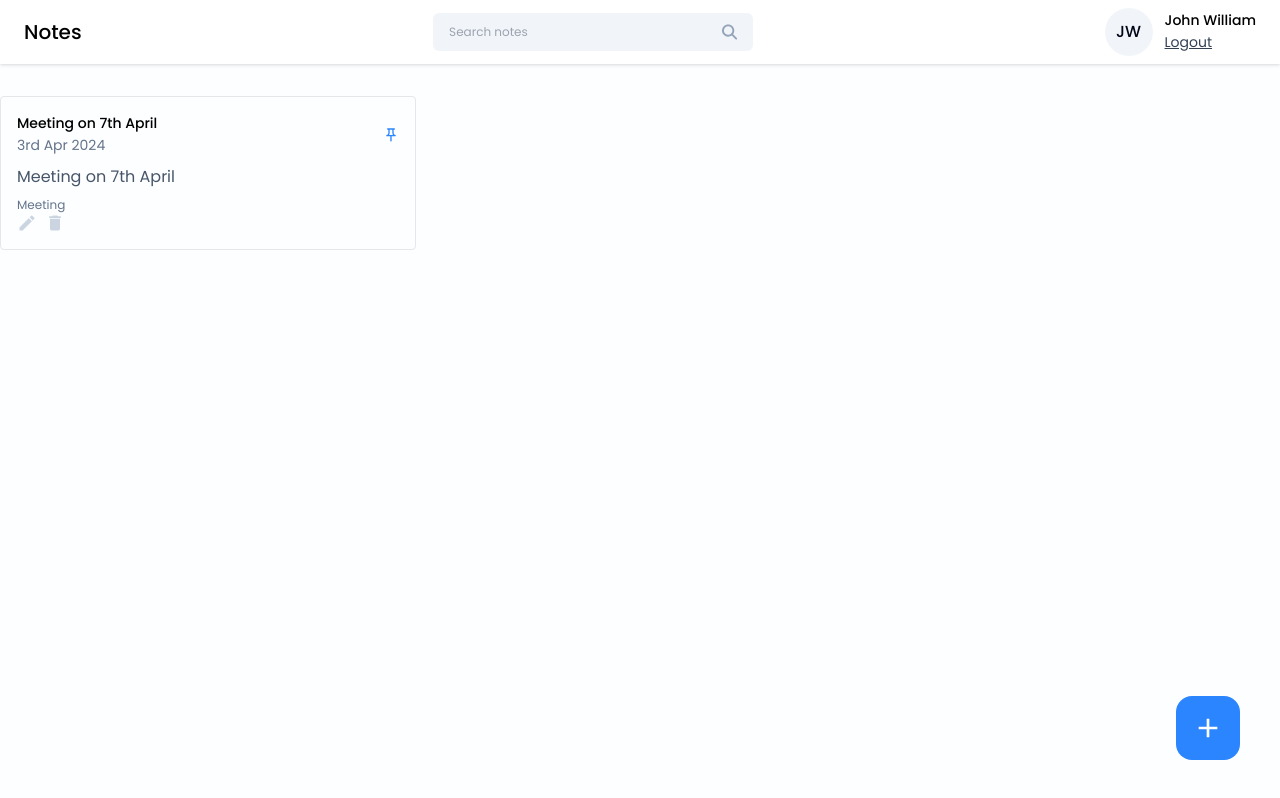
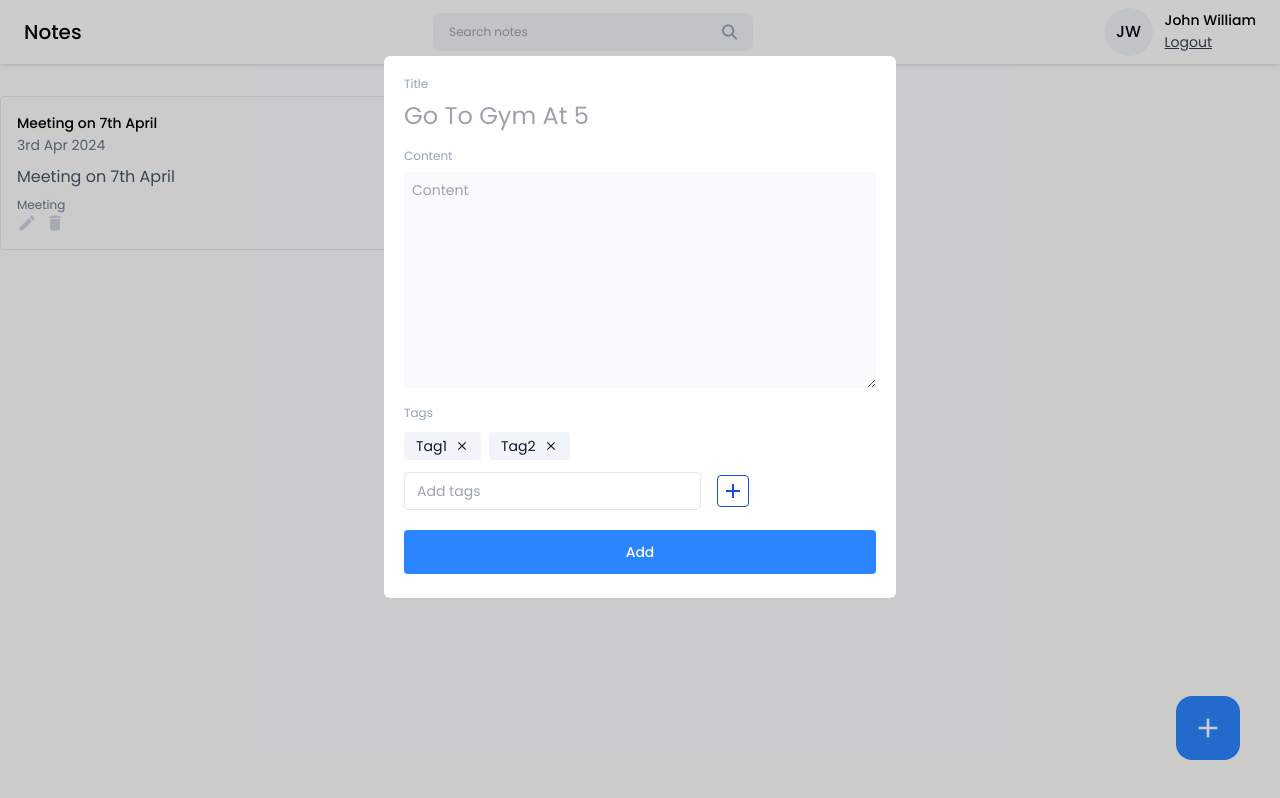
Before and after one commit to MensiPass/NotesApp, a React (Vite) app in the folder frontend/notes/: page /dashboard in a window 1280 px wide. Both pictures are taken after a click on the button 1208 px from the left and 728 px from the top of the page. Built offline with nearby package versions, Linux system fonts and the light colour scheme.

Commit message:
Add note modal added

```diff
--- a/frontend/notes/package.json
+++ b/frontend/notes/package.json
@@ -13,6 +13,7 @@
     "react": "^18.3.1",
     "react-dom": "^18.3.1",
     "react-icons": "^5.2.1",
+    "react-modal": "^3.16.1",
     "react-router-dom": "^6.24.1"
   },
   "devDependencies": {
--- /dev/null
+++ b/frontend/notes/src/components/Input/TagInput.tsx
@@ -0,0 +1,72 @@
+import React, { useState } from "react";
+import { MdAdd, MdClose } from "react-icons/md";
+interface Props {
+  tags: string[];
+  setTags: (item: string[]) => void;
+}
+
+const TagInput = ({ tags, setTags }: Props) => {
+  const [inputValue, setInputValue] = useState("");
+  const handleInputChange = (e: React.ChangeEvent<HTMLInputElement>) => {
+    setInputValue(e.target.value);
+  };
+  const addNewTag = () => {
+    if (inputValue.trim() !== "") {
+      const newTags = [...tags, inputValue.trim()];
+      setTags(newTags);
+      setInputValue("");
+    }
+  };
+
+  const handleKeyDown = (e: React.KeyboardEvent<HTMLInputElement>) => {
+    if (e.key === "Enter") {
+      addNewTag();
+    }
+  };
+
+  const handleRemoveTag = (tagToRemove: string) => {
+    setTags(tags.filter((tag) => tag !== tagToRemove));
+  };
+
+  return (
+    <div>
+      {tags?.length > 0 && (
+        <div className="flex items-center gap-2 flex-wrap mt-2">
+          {tags.map((tag: string, index: number) => (
+            <span
+              key={index}
+              className="flex items-center gap-2 text-sm text-slate-900 bg-slate-100 px-3 py-1 rounded"
+            >
+              {tag}
+              <button
+                onClick={() => {
+                  handleRemoveTag(tag);
+                }}
+              >
+                <MdClose />
+              </button>
+            </span>
+          ))}
+        </div>
+      )}
+      <div className="flex items-center gap-4 mt-3">
+        <input
+          type="text"
+          className="text-sm bh-transparent border px-3 py-2 rounded outline-none"
+          placeholder="Add tags"
+          onChange={handleInputChange}
+          onKeyDown={handleKeyDown}
+        />
+
+        <button
+          className="w-8 h-8 flex items-center justify-center rounded border border-blue-700 hover:bg-blue-700"
+          onClick={() => addNewTag()}
+        >
+          <MdAdd className="text-2xl text-blue-700 hover:text-white" />
+        </button>
+      </div>
+    </div>
+  );
+};
+
+export default TagInput;
--- a/frontend/notes/src/index.css
+++ b/frontend/notes/src/index.css
@@ -25,4 +25,7 @@
   .icon-btn{
     @apply text-xl text-slate-300 cursor-pointer hover:text-primary;
   }
+  .input-label{
+    @apply text-xs text-slate-400;
+  }
 }
--- /dev/null
+++ b/frontend/notes/src/pages/Home/AddEditNotes.tsx
@@ -0,0 +1,41 @@
+import React, { useState } from "react";
+import TagInput from "../../components/Input/TagInput";
+
+const AddEditNotes = () => {
+  const [title, setTitle] = useState("");
+  const [content, setContent] = useState("");
+  const [tags, setTags] = useState(["Tag1", "Tag2"]);
+
+  return (
+    <div>
+      <div className="flex flex-col gap-2">
+        <label className="input-label">Title</label>
+        <input
+          type="text"
+          className="text-2xl text-slate-950 outline-none"
+          placeholder="Go To Gym At 5"
+          value={title}
+          onChange={({ target }) => setTitle(target.value)}
+        />
+      </div>
+      <div className="flex flex-col gap-2 mt-4">
+        <label className="input-label">Content</label>
+        <textarea
+          className="text-sm text-slate-950 outline-none bg-slate-50 p-2 rounded"
+          placeholder="Content"
+          rows={10}
+          value={content}
+          onChange={({ target }) => setContent(target.value)}
+        />
+      </div>
+      <div className="mt-3">
+        <label className="input-label">Tags</label>
+        <TagInput tags={tags} setTags={() => setTags} />
+      </div>
+      <button className="btn-primary font-medium mt-5 p-3" onClick={() => {}}>
+        Add
+      </button>
+    </div>
+  );
+};
+export default AddEditNotes;
--- a/frontend/notes/src/pages/Home/Home.tsx
+++ b/frontend/notes/src/pages/Home/Home.tsx
@@ -1,9 +1,16 @@
-import React from "react";
+import React, { useState } from "react";
 import Navbar from "../../components/Navbar/Navbar";
 import NoteCard from "../../components/Cards/NoteCard";
 import { MdAdd } from "react-icons/md";
+import AddEditNotes from "./AddEditNotes";
+import Modal from "react-modal";
 
 const Home = () => {
+  const [openAddEditModal, setOpenAddEditModal] = useState({
+    isShown: false,
+    type: "add",
+    data: null,
+  });
   return (
     <>
       <Navbar />
@@ -23,10 +30,26 @@
       </div>
       <button
         className="w-16 h-16 flex items-center justify-center rounded-2xl bg-primary hover:bg-blue-600 absolute right-10 bottom-10"
-        onClick={() => {}}
+        onClick={() => {
+          setOpenAddEditModal({ isShown: true, type: "add", data: null });
+        }}
       >
         <MdAdd className="text-[32px] text-white" />
       </button>
+
+      <Modal
+        isOpen={openAddEditModal.isShown}
+        onRequestClose={() => {}}
+        style={{
+          overlay: {
+            backgroundColor: "rgb(0,0,0,0.2)",
+          },
+        }}
+        contentLabel=""
+        className="w-[40%] max-h-3/4 bg-white rounded-md mx-auto mt-14 p-5 overflow-scroll"
+      >
+        <AddEditNotes />
+      </Modal>
     </>
   );
 };
```
Also changed, not shown: 1 other file (tests, documents, lock files or other folders).
